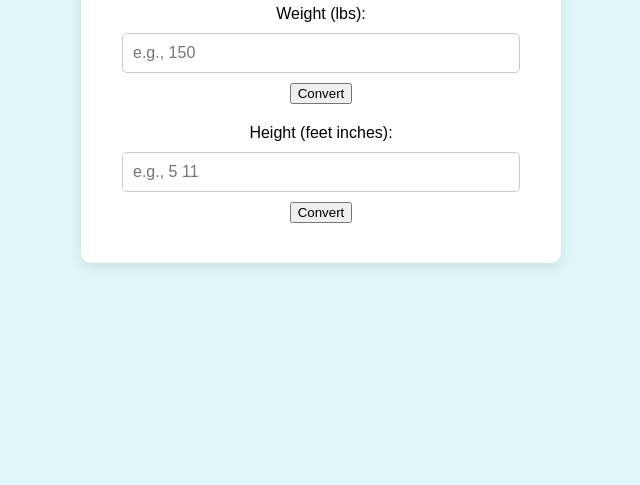
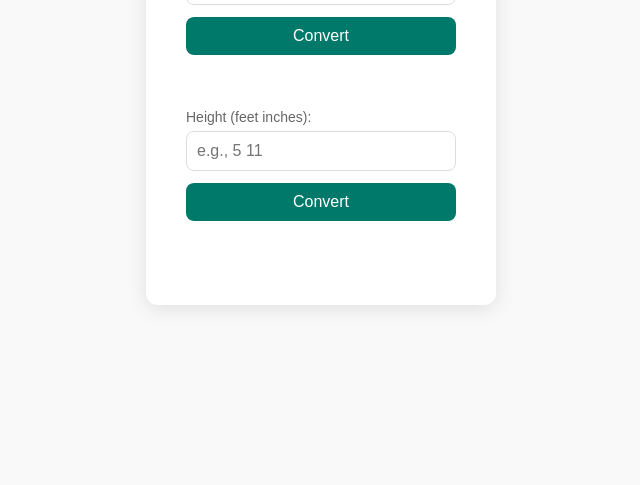
Before and after one commit to dneacsu64/Height-and-Weight-Converter, a plain HTML site: page index.html in a window 1280 px wide. Shown: the part 315-800 px from the top of the page, without its empty margins (319-959 px from the left). Drawn offline with Linux system fonts and the light colour scheme.

Commit message:
Update styles.css

```diff
--- a/styles.css
+++ b/styles.css
@@ -1,45 +1,82 @@
+/* Reset default margins and paddings */
+* {
+    margin: 0;
+    padding: 0;
+    box-sizing: border-box;
+}
+
 body {
-    font-family: Arial, sans-serif;
-    background-color: #e0f7fa;
+    font-family: 'Arial', sans-serif;
+    background-color: #f9f9f9;
     display: flex;
     justify-content: center;
     align-items: center;
     height: 100vh;
-    margin: 0;
 }
 
 .container {
-    background: white;
-    padding: 20px 40px;
-    border-radius: 10px;
-    box-shadow: 0px 4px 12px rgba(0, 0, 0, 0.1);
+    background: #ffffff;
+    padding: 30px 40px;
+    border-radius: 12px;
+    box-shadow: 0 4px 20px rgba(0, 0, 0, 0.1);
     text-align: center;
-    max-width: 400px;
+    max-width: 350px;
     width: 100%;
 }
 
 h1 {
-    color: #00796b;
+    font-size: 24px;
+    color: #333;
     margin-bottom: 20px;
 }
 
 .converter {
-    margin: 20px 0;
+    margin-bottom: 20px;
+}
+
+label {
+    font-size: 14px;
+    color: #666;
+    display: block;
+    margin-bottom: 6px;
+    text-align: left;
 }
 
 input {
     padding: 10px;
-    width: calc(100% - 24px);
-    margin: 10px 0;
-    border: 1px solid #ccc;
-    border-radius: 5px;
+    width: 100%;
+    margin-bottom: 12px;
+    border: 1px solid #ddd;
+    border-radius: 8px;
     font-size: 16px;
+    transition: border 0.3s;
+}
+
+input:focus {
+    border-color: #00796b;
+    outline: none;
+}
+
+button {
+    padding: 10px 20px;
+    border: none;
+    background-color: #00796b;
+    color: #ffffff;
+    font-size: 16px;
+    border-radius: 8px;
+    cursor: pointer;
+    width: 100%;
+    transition: background-color 0.3s;
+}
+
+button:hover {
+    background-color: #005f55;
 }
 
 .result {
-    font-size: 20px;
-    color: #004d40;
+    font-size: 18px;
+    color: #00796b;
     font-weight: bold;
     margin-top: 10px;
-    visibility: hidden;
+    min-height: 24px; /* Ensures consistent spacing */
 }
```
